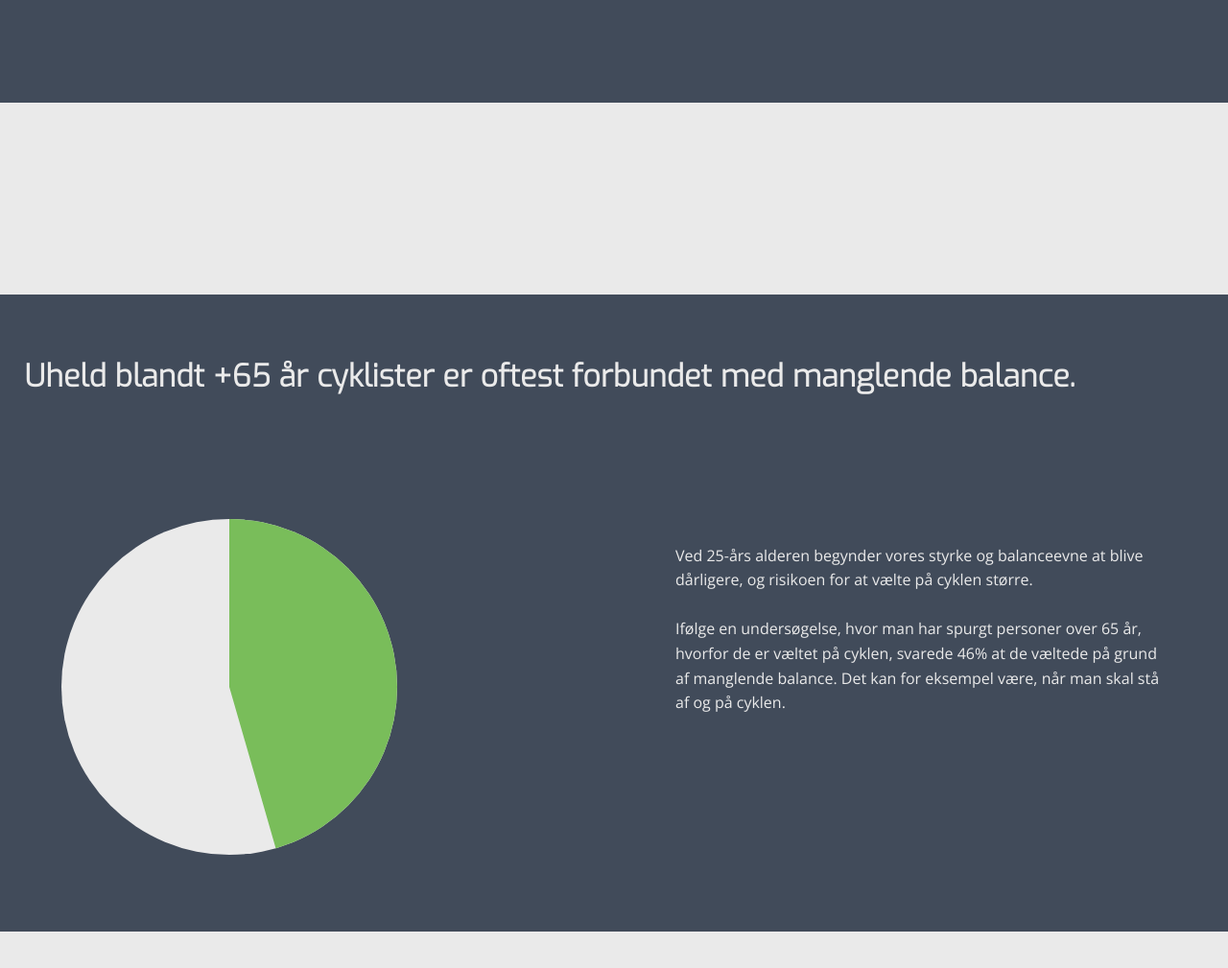
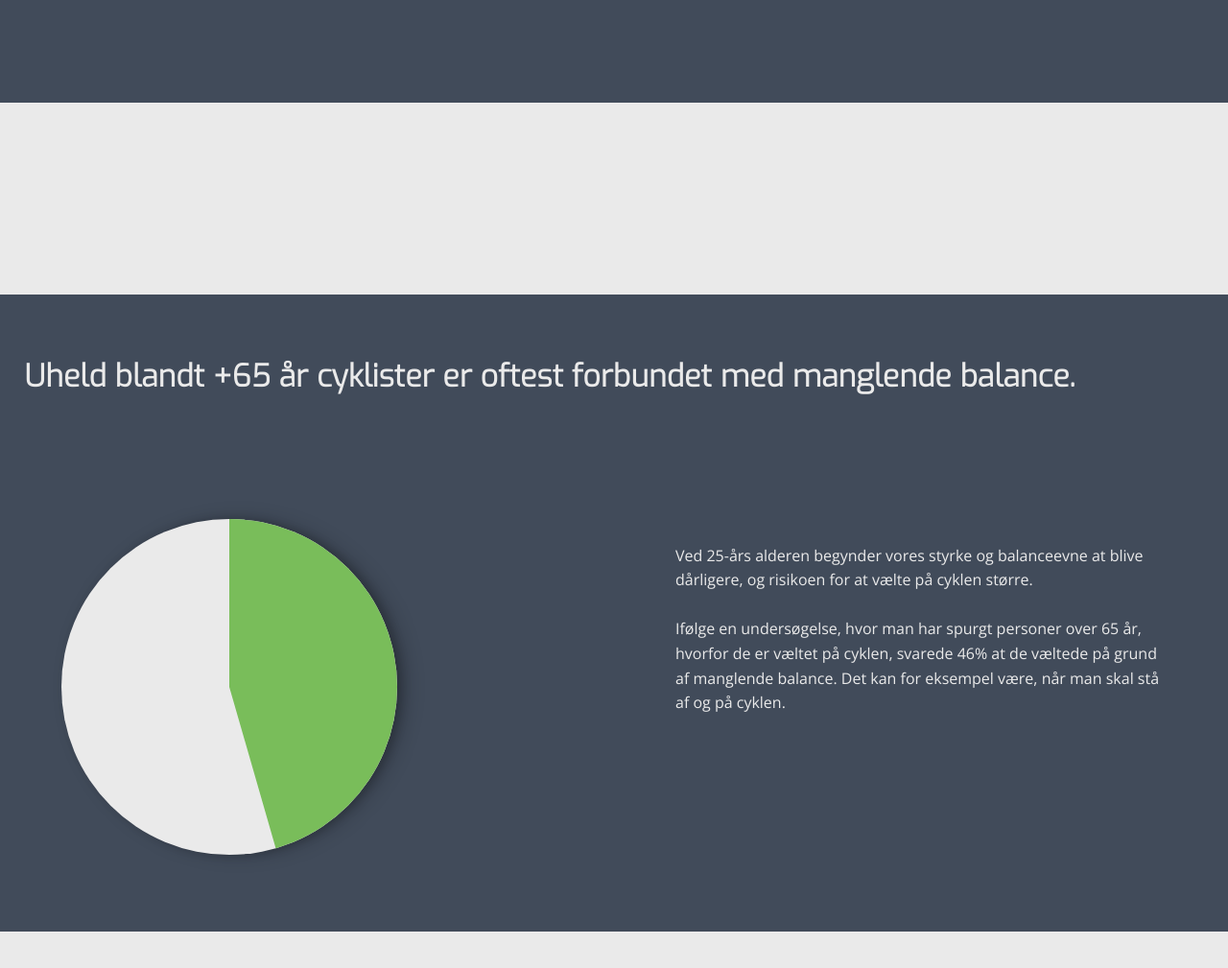
Before and after one commit to mariegreif/sikkertrafik, a plain HTML site: page index.html in a window 1280 px wide. Shown: the part 93-1102 px from the top of the page at 96% size. Drawn offline with nearby package versions, Linux system fonts and the light colour scheme.

Commit message:
shadow på piechart

```diff
--- a/styles.css
+++ b/styles.css
@@ -109,7 +109,7 @@ li a {
     border-radius: 50%;
     transform: rotate(-90deg);
     margin-left: 15vw;
-
+    box-shadow: 0 5px 10px 0 rgba(0, 0, 0, 0.2), 0 10px 20px 0 rgba(0, 0, 0, 0.19);
 }
 
 .grid-container {
@@ -220,6 +220,7 @@ i {
         margin-left: 5vw;
 
 
+
     }
 
     .grid-container {
```
